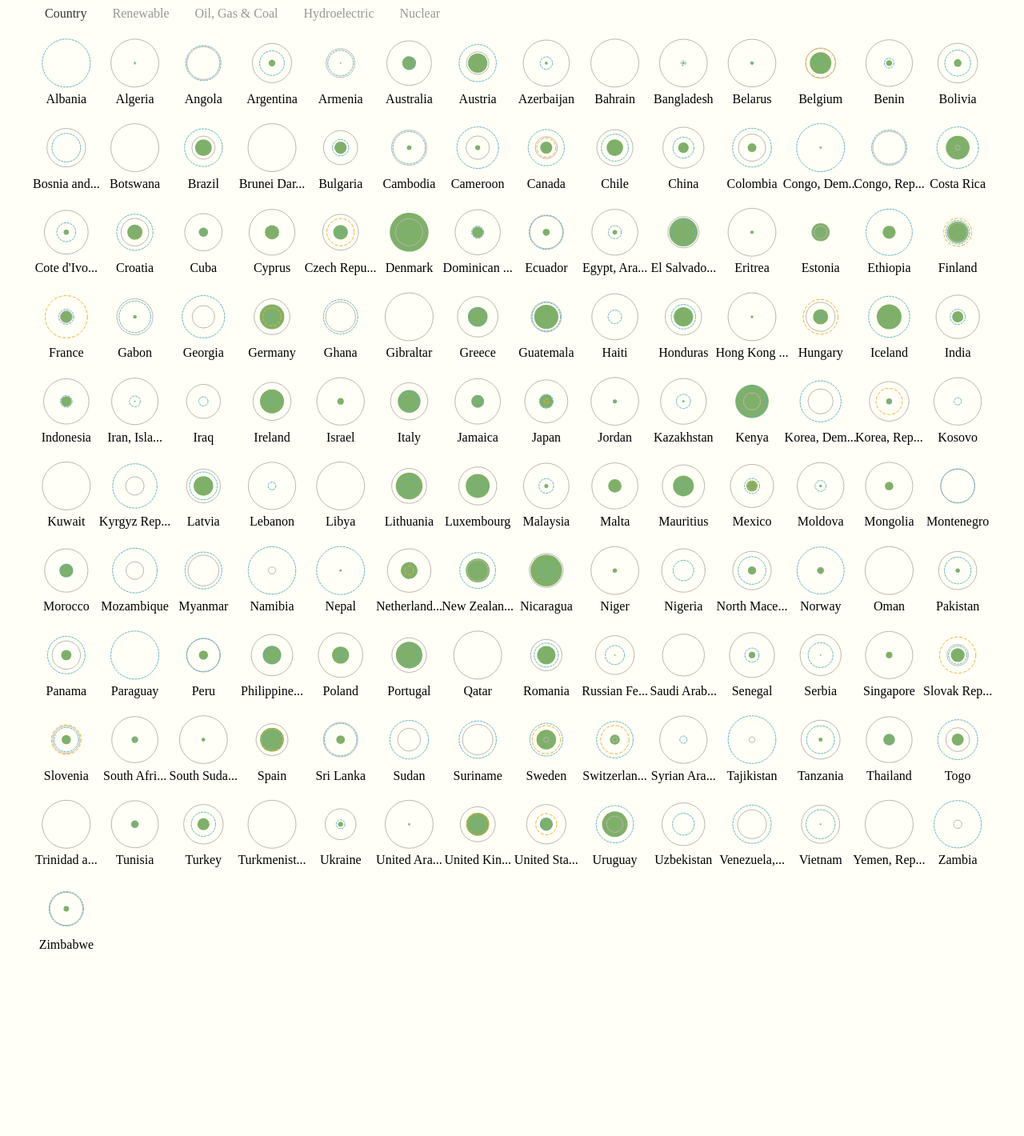
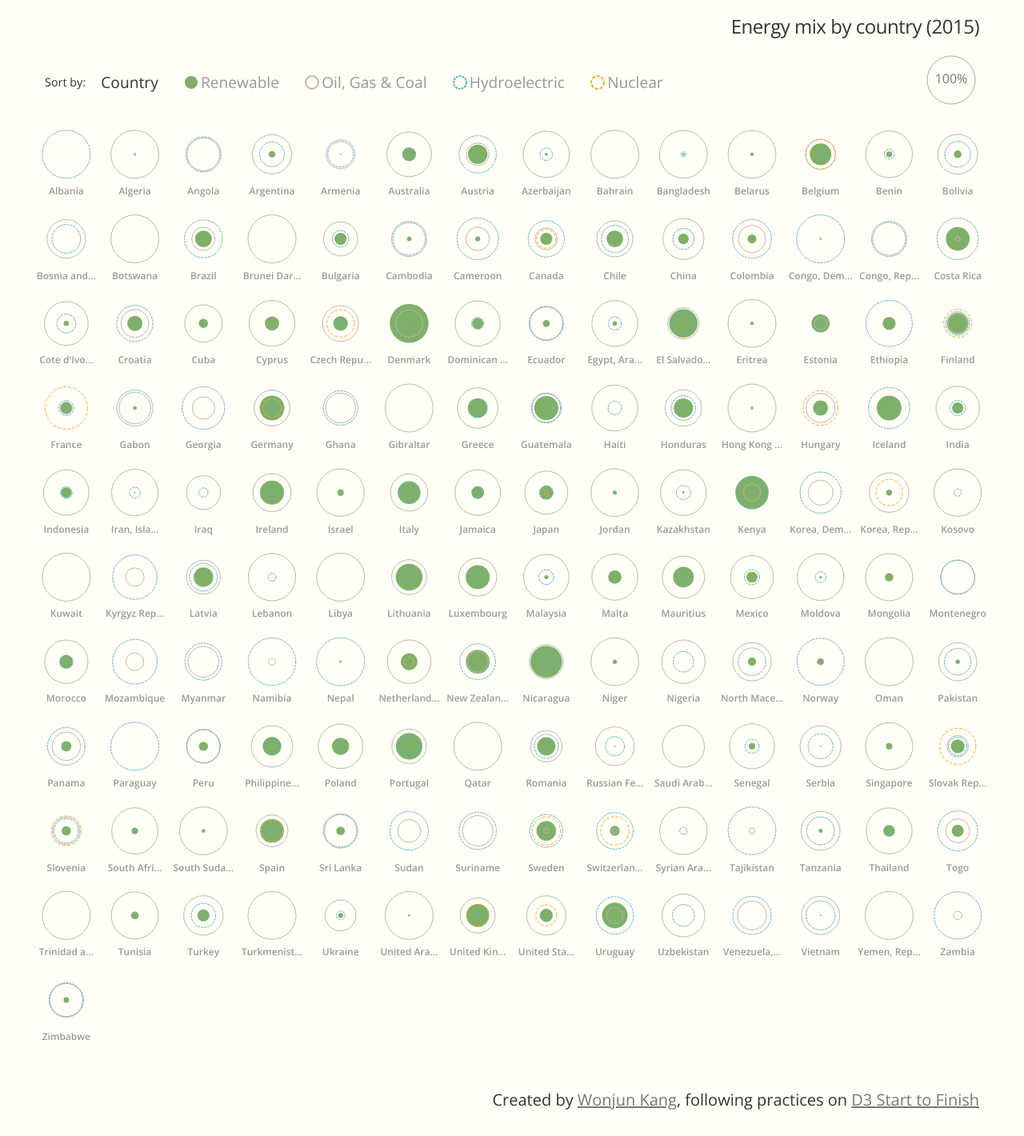
Before and after one commit to wj-kang/learning-D3.js, a plain HTML site: page d3-start-to-finish-code/step14/index.html in a window 1280 px wide. Shown: the whole page at 80% size. Before the commit the page ends 1238 px from the top, so only its background shows below. Drawn offline with nearby package versions, Linux system fonts and the light colour scheme.

Commit message:
step14/15 - finishing touches

```diff
--- a/d3-start-to-finish-code/step14/css/style.css
+++ b/d3-start-to-finish-code/step14/css/style.css
@@ -1,6 +1,10 @@
+/* Global */
 body {
-    background-color: #FFFFF7;
+  background-color: #fffff7;
+  color: #333;
+  margin: 0;
   cursor: default;
+  font-family: 'Open Sans', sans-serif;
 }
 
 #wrapper {
@@ -8,49 +12,122 @@ body {
   margin: 0 auto;
 }
 
+a {
+  color: #777;
+  transition: opacity 0.3s;
+}
+
+a:hover {
+  opacity: 0.5;
+}
+
+/* Header */
+#header {
+  font-size: 1.5rem;
+  letter-spacing: -0.03rem;
+  padding: 1rem;
+  text-align: right;
+}
+
+/* Controls */
+#controls {
+  padding: 0 1rem;
+  display: flex;
+  justify-content: space-between;
+  align-items: center;
+}
+
+/* Menu */
+.menu {
+  font-size: 0.9rem;
+  display: flex;
+  align-items: center;
+}
+
 .menu .items {
   display: flex;
+  cursor: pointer;
 }
 
 .menu .item {
   padding: 0 1rem;
   color: #333;
-    opacity: 0.5;
+  display: flex;
+  align-items: center;
 }
 
-.menu .item.selected, .menu .item:hover {
+.menu .item .label {
+  font-size: 1.2rem;
+  padding-left: 0.2rem;
+  opacity: 0.5;
+  transition: opacity 0.3s;
+}
+
+.menu .item.selected .label,
+.menu .item:hover .label {
   opacity: 1;
 }
 
+/* Legend */
+.legend circle {
+  fill: none;
+  stroke: #aaa;
+}
+
+.legend text {
+  fill: #777;
+  text-anchor: middle;
+  dominant-baseline: middle;
+}
+
+/* Circles */
 circle.renewable {
-    fill: #7FB069;
+  fill: #7fb069;
 }
 
 circle.oilgascoal {
   fill: none;
-    stroke: #BCB5B2;
+  stroke: #bcb5b2;
 }
 
 circle.hydroelectric {
   fill: none;
-    stroke: #5EB1BF;
-    stroke-dasharray: 3,1;
+  stroke: #5eb1bf;
+  stroke-dasharray: 3, 1;
 }
 
 circle.nuclear {
   fill: none;
-    stroke: #F6AE2D;
-    stroke-dasharray: 4,2;
+  stroke: #f6ae2d;
+  stroke-dasharray: 4, 2;
 }
 
+/* Chart */
 .country {
   pointer-events: all;
 }
 
 .country .label {
   text-anchor: middle;
+  font-size: 0.75rem;
+  fill: #999;
+  font-weight: 600;
+  transition: fill 0.3s;
 }
 
+.country:hover .label {
+  fill: #333;
+}
+
+/* Footer */
+#footer {
+  padding: 1rem 1rem 2rem 1rem;
+  display: flex;
+  justify-content: flex-end;
+  font-size: 1.25rem;
+}
+
+/* Popup */
 .popup-center {
   opacity: 0;
 }
@@ -58,3 +135,13 @@ circle.nuclear {
 .flourish-popup {
   pointer-events: none;
 }
+
+.flourish-popup-content {
+  font-size: 0.8rem;
+  color: #333;
+}
+
+.flourish-popup-content h3 {
+  text-align: center;
+  margin: 0.25rem 0;
+}
--- a/d3-start-to-finish-code/step14/index.html
+++ b/d3-start-to-finish-code/step14/index.html
@@ -1,22 +1,42 @@
 <!DOCTYPE html>
 <html lang="en">
   <head>
-    <meta charset="utf-8">
+    <meta charset="utf-8" />
     <title>Energy mix by Country 2015</title>
-    <link rel="stylesheet" href="css/style.css">
+    <link href="https://fonts.googleapis.com/css2?family=Open+Sans:wght@400;600&display=swap" rel="stylesheet" />
+    <link rel="stylesheet" href="css/style.css" />
   </head>
 
   <body>
     <div id="wrapper">
+      <div id="header">Energy mix by country (2015)</div>
       <div id="controls">
         <div class="menu">
+          <div>Sort by:</div>
           <div class="items"></div>
         </div>
+
+        <div class="legend">
+          <svg width="70" height="70">
+            <g transform="translate(35,35)">
+              <circle />
+              <text>100%</text>
+            </g>
+          </svg>
+        </div>
       </div>
+
       <div id="chart-wrapper">
         <svg width="1200" height="1200">
           <g id="chart"></g>
         </svg>
+      </div>
+
+      <div id="footer">
+        <div>
+          Created by <a href="https://www.wonjunkang.com" target="_blank">Wonjun Kang</a>, following practices on
+          <a href="https://a.co/d/bY4KrTp" target="_blank">D3 Start to Finish</a>
+        </div>
       </div>
     </div>
 
--- a/d3-start-to-finish-code/step14/js/layout.js
+++ b/d3-start-to-finish-code/step14/js/layout.js
@@ -1,13 +1,13 @@
 function sortAccessor(d) {
   let value = d[state.selectedIndicator];
-    if(isNaN(value)) value = 0;
+  if (isNaN(value)) value = 0;
   return value;
 }
 
 function getSortedData(data) {
   let sorted;
 
-    if(state.selectedIndicator === 'country') {
+  if (state.selectedIndicator === 'country') {
     sorted = _.orderBy(data, 'name');
   } else {
     sorted = _.orderBy(data, sortAccessor, 'desc');
@@ -24,20 +24,24 @@ function getTruncatedLabel(text) {
   return text.length <= 10 ? text : text.slice(0, 10) + '...';
 }
 
+function getMaxRadius() {
+  let cellWidth = config.width / config.numColumns;
+  let maxRadius = 0.35 * cellWidth;
+  return maxRadius;
+}
+
 function layout(data) {
   let labelHeight = 20;
   let cellWidth = config.width / config.numColumns;
   let cellHeight = cellWidth + labelHeight;
 
-    let maxRadius = 0.35 * cellWidth;
+  let maxRadius = getMaxRadius();
 
-    let radiusScale = d3.scaleSqrt()
-        .domain([0, 100])
-        .range([0, maxRadius]);
+  let radiusScale = d3.scaleSqrt().domain([0, 100]).range([0, maxRadius]);
 
   let sortedData = getSortedData(data);
 
-    let layoutData = sortedData.map(function(d, i) {
+  let layoutData = sortedData.map(function (d, i) {
     let item = {};
 
     item.id = d.id;
@@ -64,7 +68,7 @@ function layout(data) {
       renewable: d.renewable,
       oilgascoal: d.oilgascoal,
       hydroelectric: d.hydroelectric,
-            nuclear: d.nuclear
+      nuclear: d.nuclear,
     };
 
     return item;
--- a/d3-start-to-finish-code/step14/js/menu.js
+++ b/d3-start-to-finish-code/step14/js/menu.js
@@ -1,25 +1,36 @@
 let menuItems = [
   {
     id: 'country',
-        label: 'Country'
+    label: 'Country',
   },
   {
     id: 'renewable',
-        label: 'Renewable'
+    label: 'Renewable',
   },
   {
     id: 'oilgascoal',
-        label: 'Oil, Gas & Coal'
+    label: 'Oil, Gas & Coal',
   },
   {
     id: 'hydroelectric',
-        label: 'Hydroelectric'
+    label: 'Hydroelectric',
   },
   {
     id: 'nuclear',
-        label: 'Nuclear'
+    label: 'Nuclear',
+  },
+];
+
+function getCircle(id) {
+  let svg = '<svg width="18" height="18"><circle class="' + id + '" cx="9" cy="9" r="8" stroke-width="2"></svg>';
+  return svg;
 }
-];
+
+function getHtml(d) {
+  let circle = d.id === 'country' ? '' : getCircle(d.id);
+  let label = '<div class="label">' + d.label + '</div>';
+  return circle + label;
+}
 
 function handleMenuClick(e, d) {
   action('setSelectedIndicator', d.id);
@@ -31,11 +42,9 @@ function updateMenu() {
     .data(menuItems)
     .join('div')
     .classed('item', true)
-        .classed('selected', function(d) {
+    .classed('selected', function (d) {
       return state.selectedIndicator === d.id;
     })
-        .text(function(d) {
-            return d.label;
-        })
+    .html(getHtml)
     .on('click', handleMenuClick);
 }
--- a/d3-start-to-finish-code/step14/js/update.js
+++ b/d3-start-to-finish-code/step14/js/update.js
@@ -5,30 +5,23 @@ function initialiseGroup(g, d) {
     .on('mouseover', handleMouseover)
     .on('mouseout', handleMouseout);
 
-    g.append('circle')
-        .classed('popup-center', true)
-        .attr('r', 1);
+  g.append('circle').classed('popup-center', true).attr('r', 1);
 
-    g.append('circle')
-        .classed('renewable', true);
+  g.append('circle').classed('renewable', true);
 
-    g.append('circle')
-        .classed('oilgascoal', true);
+  g.append('circle').classed('oilgascoal', true);
 
-    g.append('circle')
-        .classed('hydroelectric', true);
+  g.append('circle').classed('hydroelectric', true);
 
-    g.append('circle')
-        .classed('nuclear', true);
+  g.append('circle').classed('nuclear', true);
 
-    g.append('text')
-        .classed('label', true);
+  g.append('text').classed('label', true);
 }
 
 function updateGroup(d, i) {
   let g = d3.select(this);
 
-    if(g.selectAll('*').empty()) initialiseGroup(g, d);
+  if (g.selectAll('*').empty()) initialiseGroup(g, d);
 
   g.transition()
     .duration(config.transitionDuration)
@@ -37,8 +30,7 @@ function updateGroup(d, i) {
     .style('opacity', d.visible ? 1 : 0)
     .style('pointer-events', d.visible ? 'all' : 'none');
 
-    g.select('.popup-center')
-        .attr('cy', d.popupOffset);
+  g.select('.popup-center').attr('cy', d.popupOffset);
 
   g.select('.renewable')
     .transition()
@@ -64,9 +56,7 @@ function updateGroup(d, i) {
     .delay(i * config.transitionDelay)
     .attr('r', d.nuclearRadius);
 
-    g.select('.label')
-        .attr('y', d.labelOffset)
-        .text(d.labelText);
+  g.select('.label').attr('y', d.labelOffset).text(d.labelText);
 }
 
 function updateChart() {
@@ -74,14 +64,20 @@ function updateChart() {
 
   d3.select('#chart')
     .selectAll('g')
-        .data(layoutData, function(d) {
+    .data(layoutData, function (d) {
       return d.id;
     })
     .join('g')
     .each(updateGroup);
 }
 
+function updateLegend() {
+  d3.select('.legend circle') //
+    .attr('r', getMaxRadius());
+}
+
 function update() {
   updateChart();
   updateMenu();
+  updateLegend();
 }
```
Lines whose indentation alone changed are shown as unchanged.
